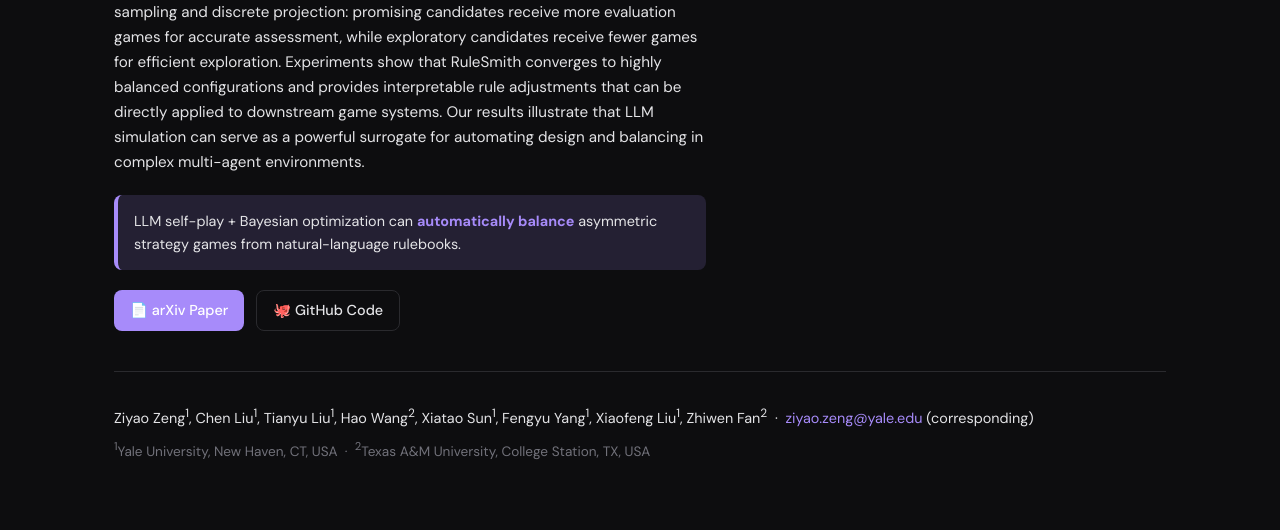
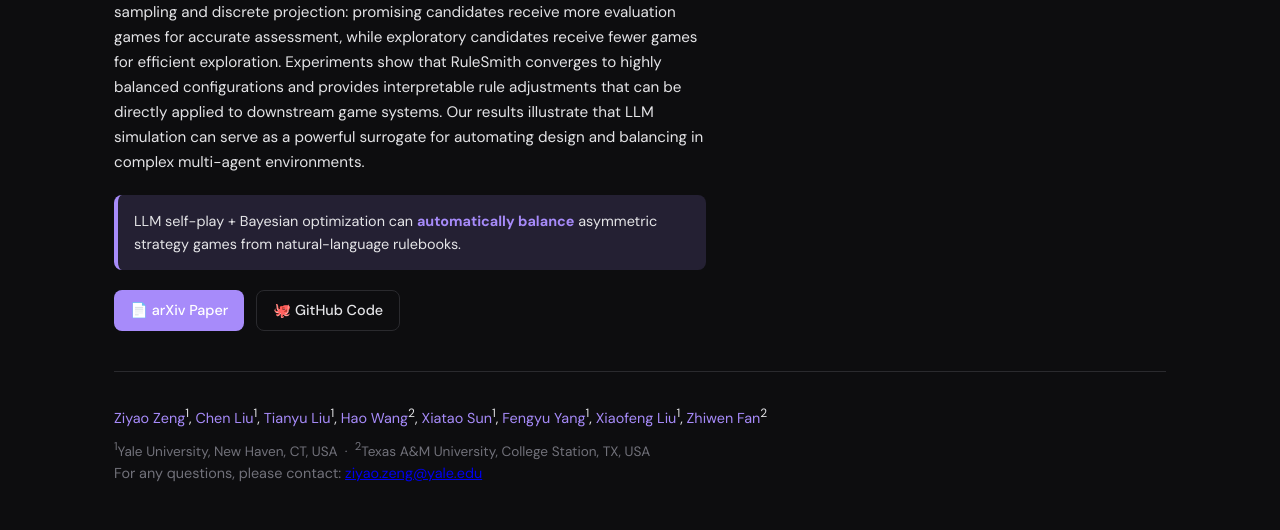
Before and after one commit to Adonis-galaxy/RuleSmith-website, a plain HTML site: page index.html in a window 1280 px wide. Shown: the part 422-952 px from the top of the page. Drawn offline with Linux system fonts and the light colour scheme.

Commit message:
first commit

```diff
--- a/index.html
+++ b/index.html
@@ -368,11 +368,21 @@
     </div>
     <div class="authors-block">
       <p class="names">
-        Ziyao Zeng<sup>1</sup>, Chen Liu<sup>1</sup>, Tianyu Liu<sup>1</sup>, Hao Wang<sup>2</sup>, Xiatao Sun<sup>1</sup>, Fengyu Yang<sup>1</sup>, Xiaofeng Liu<sup>1</sup>, Zhiwen Fan<sup>2</sup>
-        &nbsp;·&nbsp; <a href="mailto:ziyao.zeng@yale.edu">ziyao.zeng@yale.edu</a> (corresponding)
+        <a href="https://adonis-galaxy.github.io/homepage/">Ziyao Zeng</a><sup>1</sup>,
+        <a href="https://chenliu-1996.github.io/">Chen Liu</a><sup>1</sup>,
+        <a href="https://helloworldlty.github.io/cv/">Tianyu Liu</a><sup>1</sup>,
+        <a href="https://haohww.github.io/">Hao Wang</a><sup>2</sup>,
+        <a href="https://sunxiatao.me/about.html">Xiatao Sun</a><sup>1</sup>,
+        <a href="https://fredfyyang.github.io/">Fengyu Yang</a><sup>1</sup>,
+        <a href="https://medicine.yale.edu/profile/xiaofeng-liu/">Xiaofeng Liu</a><sup>1</sup>,
+        <a href="https://zhiwenfan.github.io/">Zhiwen Fan</a><sup>2</sup>
+        &nbsp;
       </p>
       <p class="affiliations">
         <sup>1</sup>Yale University, New Haven, CT, USA &nbsp;·&nbsp; <sup>2</sup>Texas A&M University, College Station, TX, USA
+      </p>
+      <p class="contact">
+        For any questions, please contact: <a href="mailto:ziyao.zeng@yale.edu">ziyao.zeng@yale.edu</a>
       </p>
     </div>
   </div>
```
